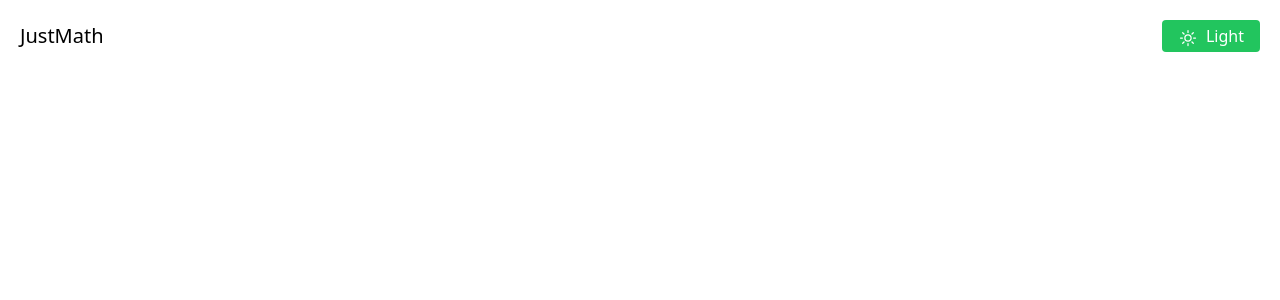
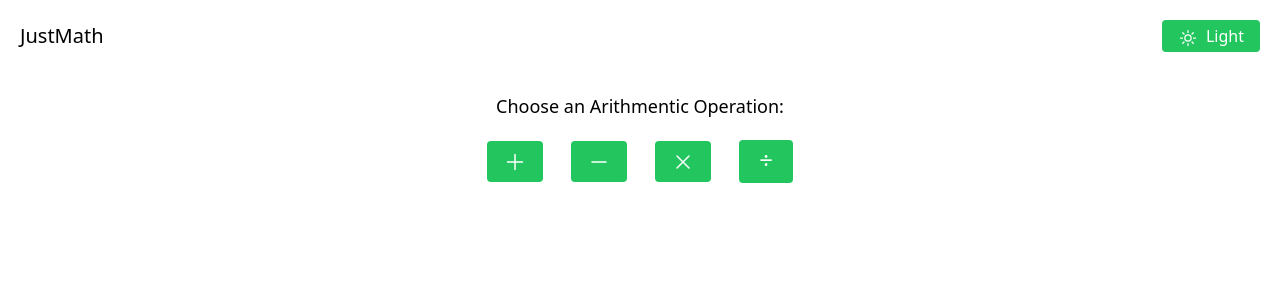
Before and after one commit to JustineLicuanan/math-worksheet-generator, a Vue app: page / in a window 1280 px wide. Shown: the top 300 px of the page. Built offline with nearby package versions, Linux system fonts and the light colour scheme.

Commit message:
create operation buttons

```diff
--- a/src/App.vue
+++ b/src/App.vue
@@ -1,10 +1,12 @@
 <template>
   <div>
     <NavBar />
+    <MainSection />
   </div>
 </template>
 
 <script setup lang="ts">
+  import MainSection from "./components/MainSection.vue";
   import NavBar from "./components/NavBar.vue";
 </script>
 
--- /dev/null
+++ b/src/components/MainSection.vue
@@ -0,0 +1,11 @@
+<template>
+  <div class="container mx-auto p-5">
+    <OperationButtons />
+  </div>
+</template>
+
+<script setup lang="ts">
+  import OperationButtons from "./OperationButtons.vue";
+</script>
+
+<style scoped></style>
--- /dev/null
+++ b/src/components/OperationButtons.vue
@@ -0,0 +1,25 @@
+<template>
+  <div class="flex flex-col items-center justify-center gap-5">
+    <h2 class="text-lg">Choose an Arithmentic Operation:</h2>
+    <div class="flex flex-wrap items-center justify-center gap-7">
+      <button class="py-2">
+        <PlusIcon class="inline-block h-6 w-6 align-middle" />
+      </button>
+      <button class="py-2">
+        <MinusIcon class="inline-block h-6 w-6 align-middle" />
+      </button>
+      <button class="py-2">
+        <XMarkIcon class="inline-block h-6 w-6 align-middle" />
+      </button>
+      <button class="py-2 px-5">
+        <span class="text-2xl leading-none">÷</span>
+      </button>
+    </div>
+  </div>
+</template>
+
+<script setup lang="ts">
+  import { MinusIcon, PlusIcon, XMarkIcon } from "@heroicons/vue/24/outline";
+</script>
+
+<style scoped></style>
```
